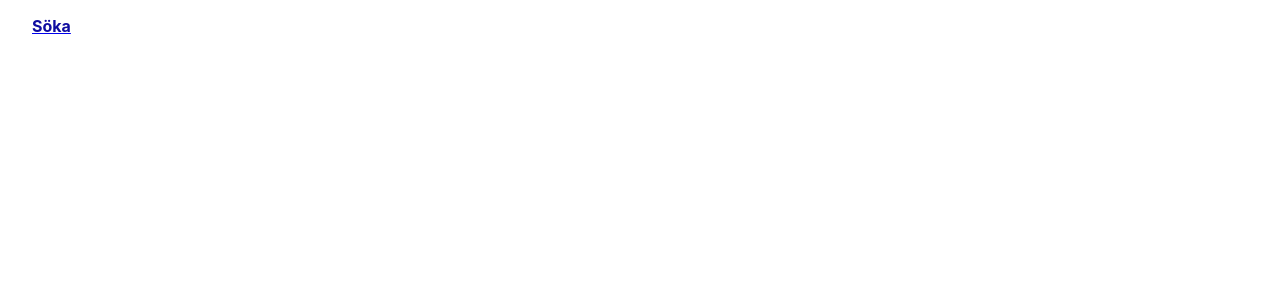
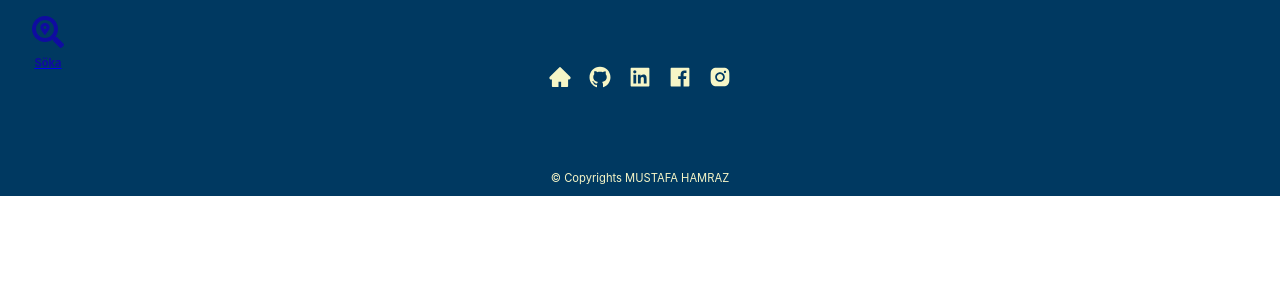
Before and after one commit to mustafa-hamraz/u09-react-weather-app, a React (Create React App) app: page / in a window 1280 px wide. Shown: the top 300 px of the page. Built offline with nearby package versions, Linux system fonts and the light colour scheme.

Commit message:
footer added

```diff
--- a/package.json
+++ b/package.json
@@ -9,6 +9,7 @@
     "@testing-library/user-event": "^7.2.1",
     "react": "^16.13.1",
     "react-dom": "^16.13.1",
+    "react-icons": "^3.11.0",
     "react-router-dom": "^5.2.0",
     "react-scripts": "3.4.3"
   },
--- a/src/App.js
+++ b/src/App.js
@@ -5,6 +5,7 @@ import { BrowserRouter, Switch, Route} from 'react-router-dom';
 import Nav from './components/Nav.js';
 import HomePage from './components/HomePage.js';
 import Search from './components/Search.js';
+import Footer from './components/Footer.js';
 
 
 
@@ -17,6 +18,7 @@ function App() {
             <Route path="/u09-react-weather-app/" exact component={HomePage} />
             <Route path="/u09-react-weather-app/search" component={Search} />
           </Switch>
+          <Footer />
       </div>
     </BrowserRouter>
 
--- /dev/null
+++ b/src/components/Footer.js
@@ -0,0 +1,22 @@
+import React from 'react';
+import './Styles.css';
+import { AiFillHome, AiFillGithub, AiFillLinkedin, AiFillFacebook, AiFillInstagram } from 'react-icons/ai';
+
+function Footer() {
+    return (
+        <div className="footer_div">
+            <div className="footer_section">
+                <div><a href="http://hamraz.se/"><AiFillHome/></a></div>
+                <div><a href="https://github.com/mustafa-hamraz/"><AiFillGithub /></a></div>
+                <div><a href="https://www.linkedin.com/in/mustafa-hamraz-124b64194/"><AiFillLinkedin /></a></div>
+                <div><a href="https://www.facebook.com/hamrazmustafa"><AiFillFacebook/></a></div>
+                <div><a href="https://www.instagram.com/mustavhamraz/"><AiFillInstagram/></a></div>
+
+            </div>
+            <p>&copy; Copyrights MUSTAFA HAMRAZ</p>
+        </div>
+
+    );
+}
+
+export default Footer;
--- a/src/components/Nav.js
+++ b/src/components/Nav.js
@@ -1,6 +1,7 @@
 import React from 'react';
 import {Link} from 'react-router-dom';
 import './Styles.css';
+import {FaSearchLocation, FaHome } from 'react-icons/fa';
 
 class Nav extends React.Component{
     constructor(props){
@@ -41,16 +42,16 @@ class Nav extends React.Component{
 
                 <div onClick={this.handle_home_click} >
                     <Link to="/u09-react-weather-app/">
-                        <li className={this.state.home_classname}>Hem</li>
+                        <li className={this.state.home_classname}><FaHome/><p>Hem</p></li>
                     </Link>
                 </div>
 
 
-            <div onClick={this.handle_search_click} >
-                <Link to="/u09-react-weather-app/search" >
-                    <li className={this.state.search_classname}>Söka</li>
-                </Link>
-            </div>
+                <div onClick={this.handle_search_click} >
+                    <Link to="/u09-react-weather-app/search" >
+                        <li className={this.state.search_classname}><FaSearchLocation/><p>Söka</p></li>
+                    </Link>
+                </div>
 
 
             </nav>
--- a/src/components/Styles.css
+++ b/src/components/Styles.css
@@ -3,7 +3,7 @@
     width: 100%;
     display: flex;
     flex-flow: row;
-    padding-top: 3rem;
+    padding-top: 4rem;
 }
 .left_side_div{
     padding-top: 3%;
@@ -154,6 +154,7 @@
     justify-content: center;
     align-items: center;
     background-color: rgba(243, 243, 212);
+    margin-bottom: 3rem;
 }
 
 .sweden_img #lulea{
@@ -221,8 +222,15 @@
     color: rgb(15, 12, 160);
     list-style: none;
     margin-left: 2rem;
-    font-size: medium;
+    font-size: 2rem;
     font-weight: bold;
+}
+.nav_bar li p{
+    margin: 0;
+    padding: 0%;
+    font-size: 0.7rem;
+    text-align: center;
+
 }
 .home_not_clicked, .search_not_clicked{
     display: block;
@@ -233,11 +241,14 @@
 
 /* Nav Component - END */
 
+
+/* Search Component - START */
 .search_form{
     display: flex;
     justify-content: center;
-    align-items: center;
+    align-items: flex-start;
     padding-top: 3rem;
+    height: 80vh;
 }
 .search_input{
     height: 5vh;
@@ -248,10 +259,42 @@
 .search_submit{
     height: 6.5vh;
     width: 10vh;
-    background-color: rgb(9, 6, 195);
+    background-color: #00528c;
     color: white;
     border: none;
     border-radius:  5px;
     margin-left: 0.5rem;
+}
+/* Search Component - END */
+
+
+
+
+/* Footer Component - START */
+.footer_div{
+    display: flex;
+    flex-flow: column;
+    justify-content: center;
+    align-items: center;
+    background-color: rgb(0, 57, 97);
+    color: rgb(246, 246, 199);
+}
+.footer_div p {
+    font-size: 0.7rem;
+}
+.footer_section{
+    display: flex;
+    justify-content: center;
+    align-items: center;
+    height: 20vh;
+    width: 100%;
+    background-color: rgb(0, 57, 97);
+    color: rgb(246, 246, 199);
 
 }
+.footer_section div a {
+    color: rgb(246, 246, 199);
+    font-size: 1.5rem;
+    margin: 0.5rem;
+}
+/* Footer Component - END */
```
Also changed, not shown: 1 other file (tests, documents, lock files or other folders).
